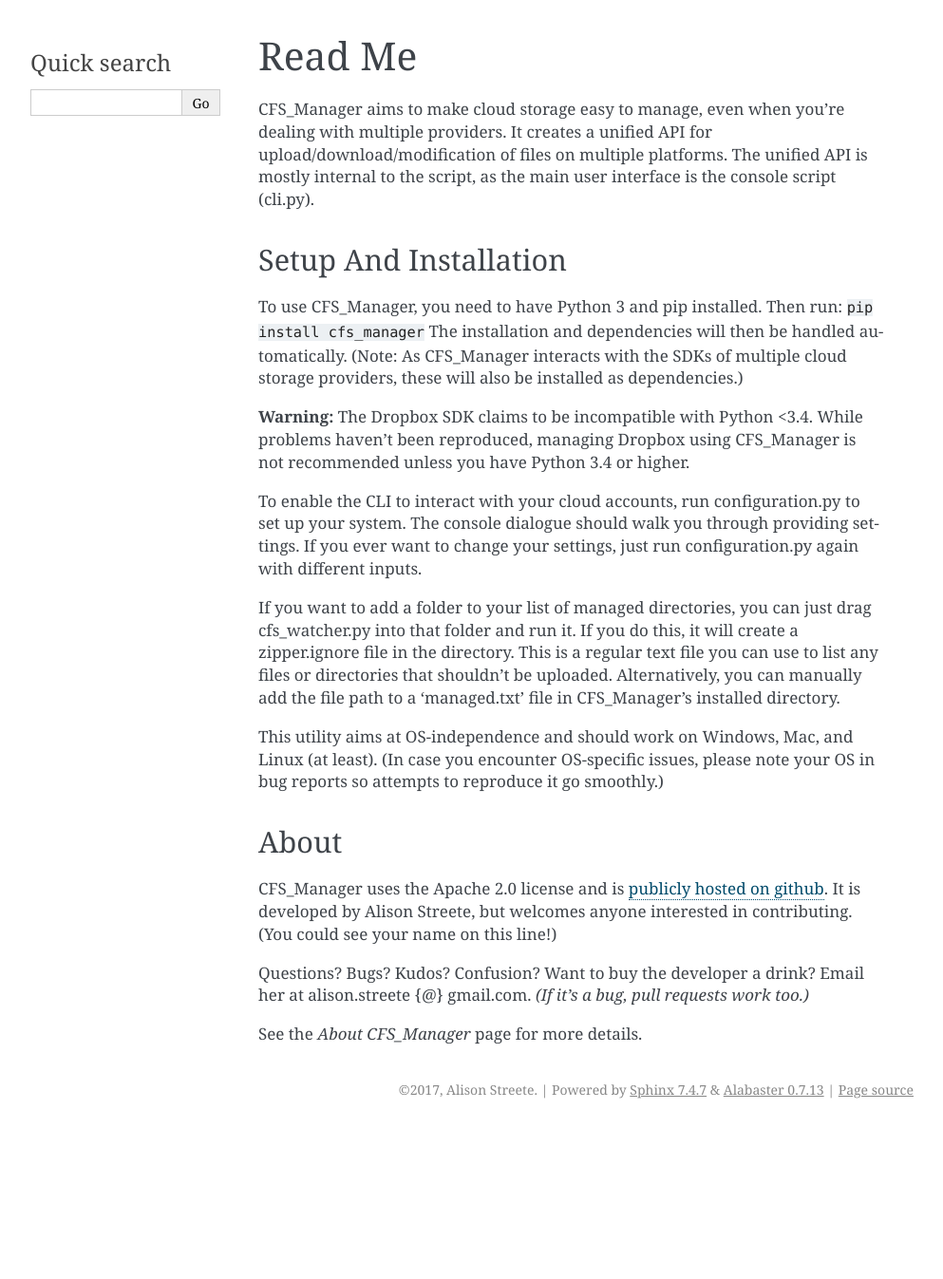
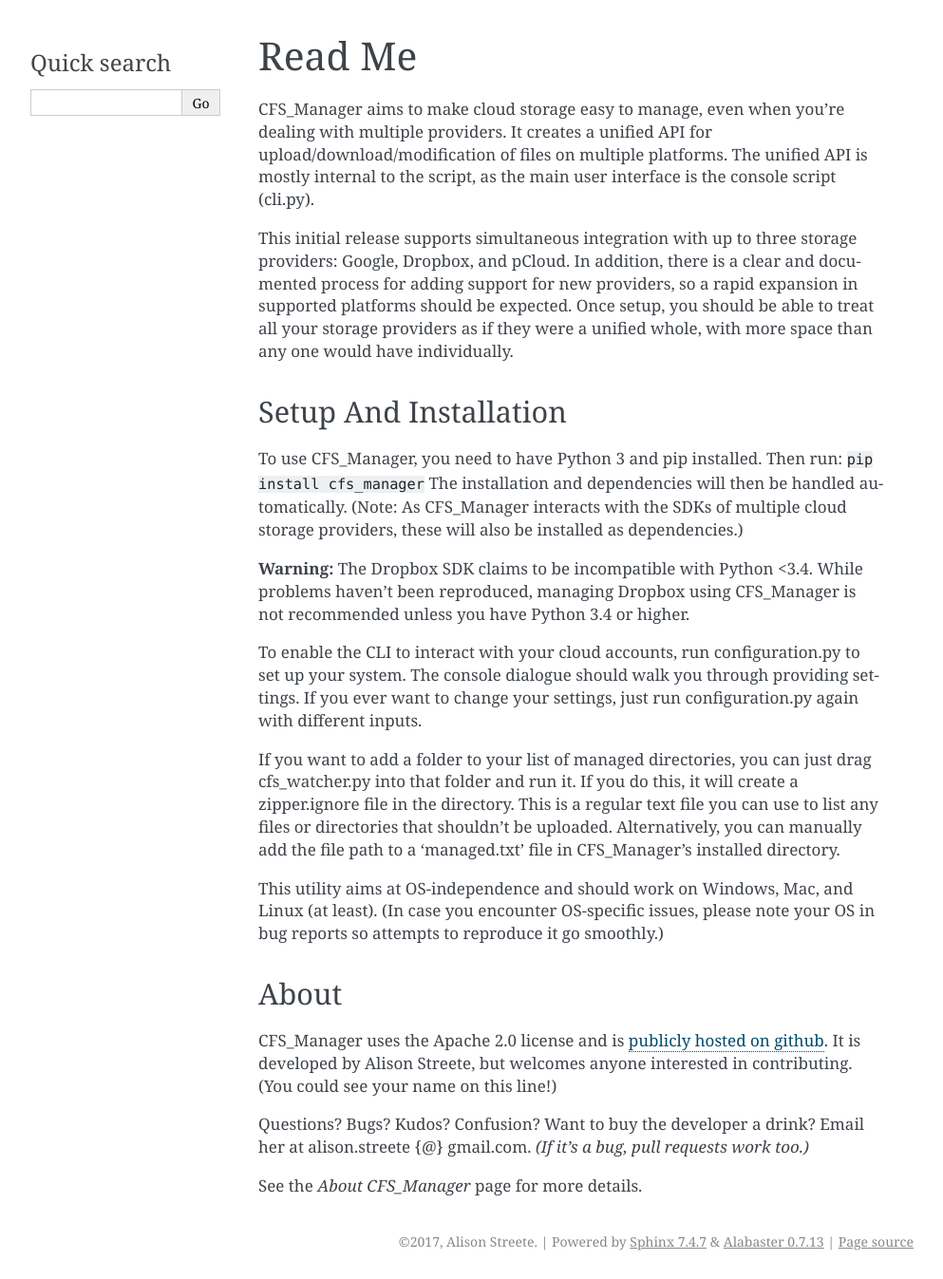
Before and after one commit to alisonstreete/cfs-manager, a Sphinx documentation site: the page built from docs/README.rst, in a window 1280 px wide. Shown: the whole page at 95% size, without its empty margins (148-1141 px from the left). Built offline with Sphinx 7.4.7, drawn with Linux system fonts in a browser that asks for light colours; pages that are not in the unit, such as notebooks, are missing from menus; before the commit the page ends 1187 px from its top, so only the background shows below that.

Commit message:
Clarify what cloud management entails

```diff
--- a/docs/README.rst
+++ b/docs/README.rst
@@ -3,6 +3,8 @@
 *******
 
 CFS_Manager aims to make cloud storage easy to manage, even when you're dealing with multiple providers. It creates a unified API for upload/download/modification of files on multiple platforms. The unified API is mostly internal to the script, as the main user interface is the console script (cli.py).
+
+This initial release supports simultaneous integration with up to three storage providers: Google, Dropbox, and pCloud. In addition, there is a clear and documented process for adding support for new providers, so a rapid expansion in supported platforms should be expected. Once setup, you should be able to treat all your storage providers as if they were a unified whole, with more space than any one would have individually.
 
 Setup And Installation
 ======================
```
